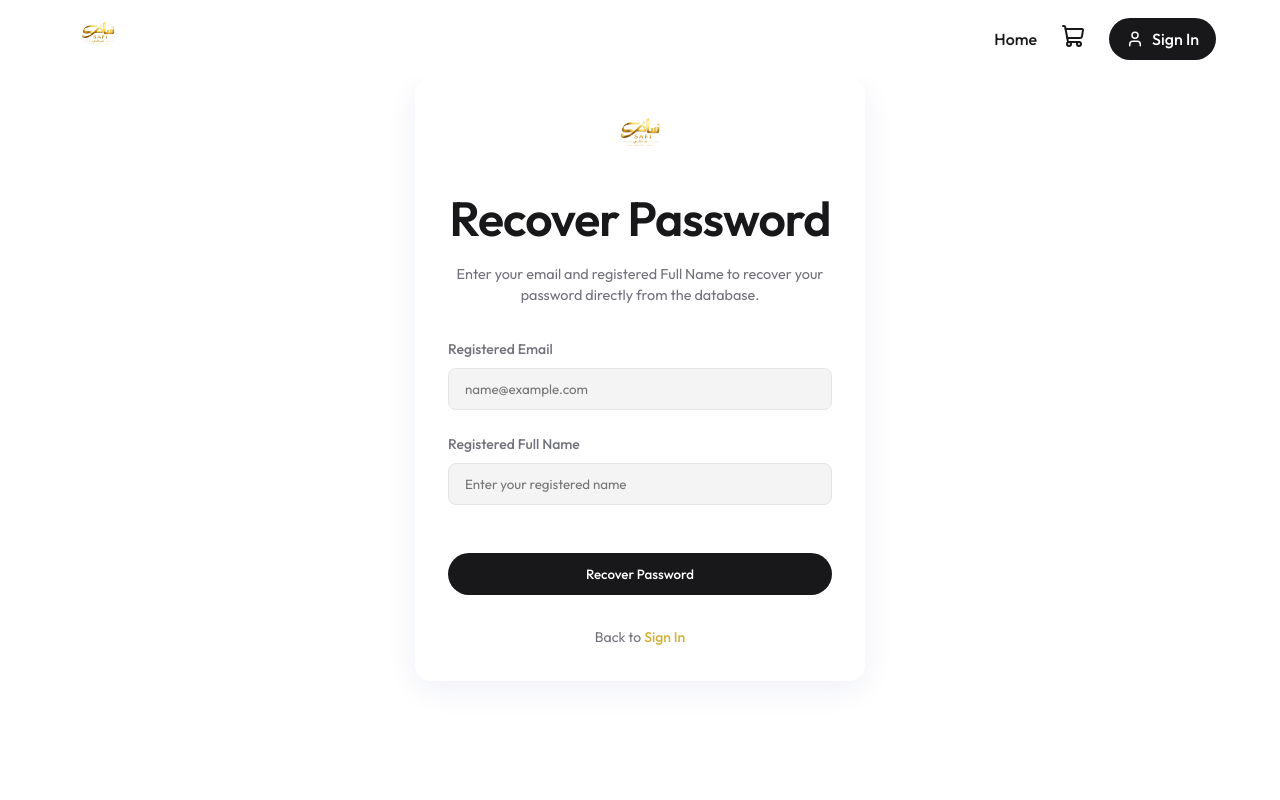
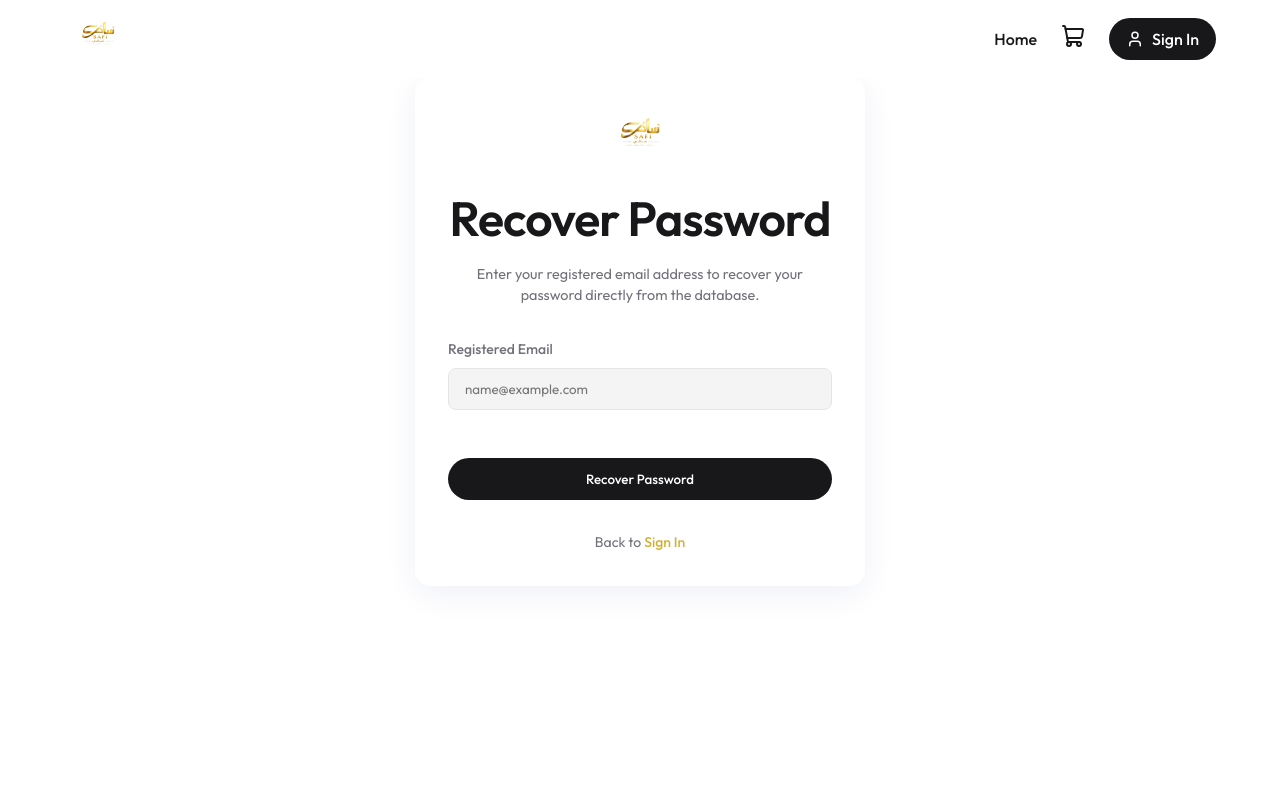
Before and after one commit to safistore/safistores, a React (Vite) app: page /forgot-password in a window 1280 px wide. Shown: the top 800 px of the page. Built offline with nearby package versions, Linux system fonts and the light colour scheme; no server answers.

Commit message:
Remove full name input from ForgotPassword component

```diff
--- a/src/pages/ForgotPassword.jsx
+++ b/src/pages/ForgotPassword.jsx
@@ -5,7 +5,6 @@ import { Link } from 'react-router-dom';
 
 const ForgotPassword = () => {
   const [email, setEmail] = useState('');
-  const [fullName, setFullName] = useState('');
   const [recoveredPassword, setRecoveredPassword] = useState('');
   const [error, setError] = useState('');
   const [loading, setLoading] = useState(false);
@@ -31,15 +30,10 @@ const ForgotPassword = () => {
       const userDoc = querySnapshot.docs[0];
       const userData = userDoc.data();
 
-      // Verify the name (case-insensitive) to prevent random email lookups
-      if (userData.name && userData.name.trim().toLowerCase() === fullName.trim().toLowerCase()) {
-        if (userData.password) {
-          setRecoveredPassword(userData.password);
-        } else {
-          setError('This account does not have a recovery password stored. Please contact the administrator to reset it.');
-        }
+      if (userData.password) {
+        setRecoveredPassword(userData.password);
       } else {
-        setError('Verification failed. The full name you entered does not match our records for this email.');
+        setError('This account does not have a recovery password stored. Please contact the administrator to reset it.');
       }
     } catch (err) {
       console.error("Error recovering password:", err);
@@ -57,7 +51,7 @@ const ForgotPassword = () => {
         </div>
         <h2 className="heading-md" style={{ textAlign: 'center', marginBottom: '1rem' }}>Recover Password</h2>
         <p style={{ textAlign: 'center', color: 'var(--text-secondary)', fontSize: '0.9rem', marginBottom: '2rem' }}>
-          Enter your email and registered Full Name to recover your password directly from the database.
+          Enter your registered email address to recover your password directly from the database.
         </p>
 
         {error && <div style={{ color: 'var(--danger)', marginBottom: '1.5rem', textAlign: 'center', fontSize: '0.875rem', padding: '0.5rem', borderRadius: '0.25rem', border: '1px solid rgba(231, 76, 60, 0.3)', background: 'rgba(231, 76, 60, 0.05)' }}>{error}</div>}
@@ -92,18 +86,6 @@ const ForgotPassword = () => {
             />
           </div>
 
-          <div className="form-group" style={{ marginTop: '1rem' }}>
-            <label className="form-label">Registered Full Name</label>
-            <input
-              type="text"
-              className="form-input"
-              placeholder="Enter your registered name"
-              value={fullName}
-              onChange={(e) => setFullName(e.target.value)}
-              required
-            />
-          </div>
-
           <button type="submit" className="btn btn-primary" style={{ width: '100%', marginTop: '1.5rem' }} disabled={loading}>
             {loading ? 'Verifying...' : 'Recover Password'}
           </button>
```
